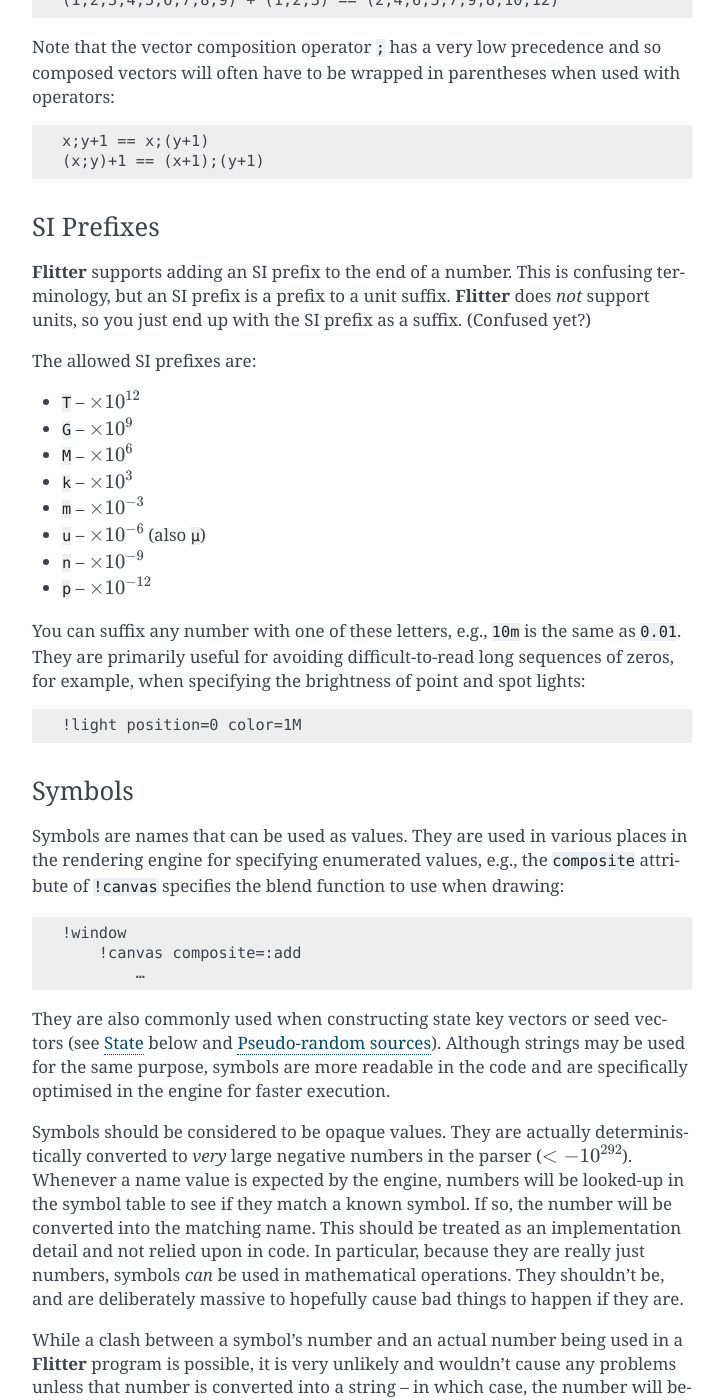
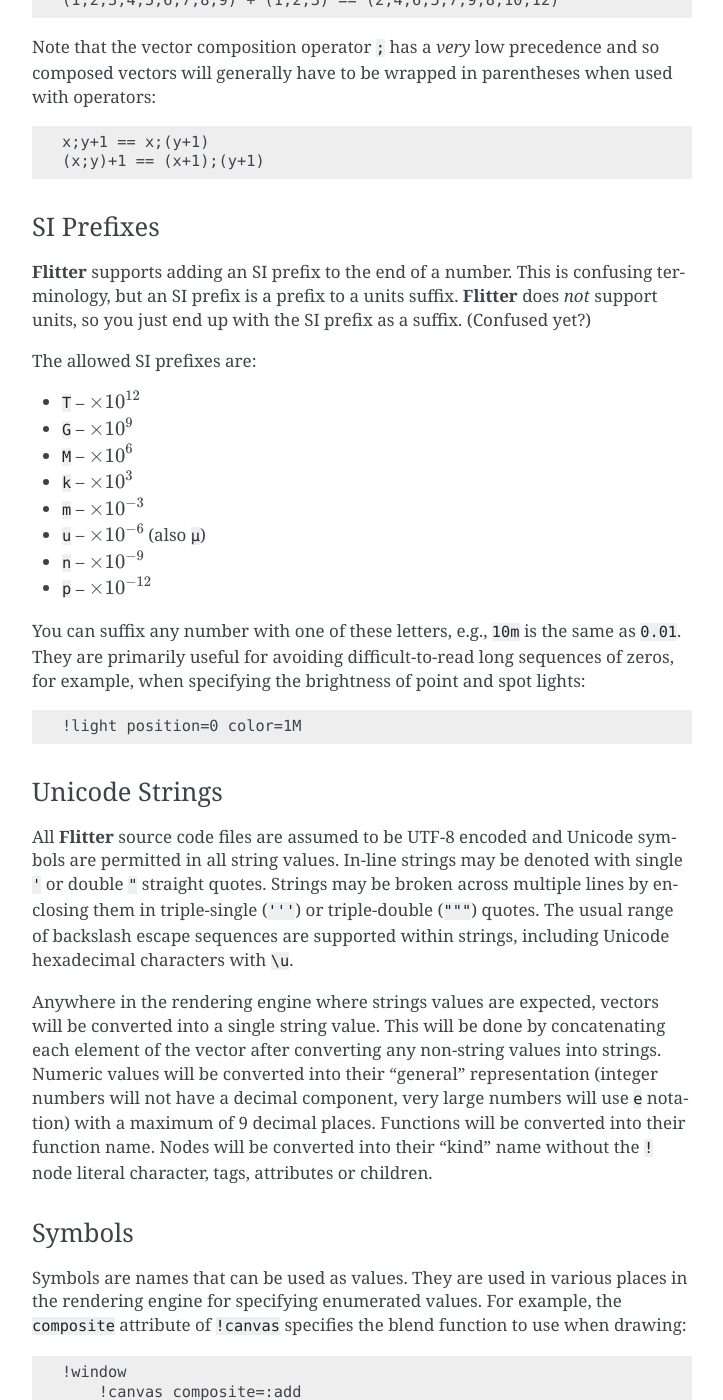
Before and after one commit to jonathanhogg/flitter, a Sphinx documentation site: the page built from docs/language.md, in a window 1280 px wide and 1400 px high, scrolled down 2474 px. Shown: the whole window, without its empty margins (388-1111 px from the left). Built offline with Sphinx 7.4.7, drawn with Linux system fonts in a browser that asks for light colours; some of the changed text lies outside the part shown.

Commit message:
More docs tweaks, plus change to vector string conversion

````diff
--- a/docs/language.md
+++ b/docs/language.md
@@ -10,10 +10,10 @@
 the event of an error. In particular, all maths expressions involving a `null`
 will evaluate to `null`.
 
-A-la Python, indentation represents block structuring. `let` statements name
-constant values, everything else is largely about creating nodes to append to
-the implicit *root* node of the tree. There are *no variables* – the language
-is pure-functional.
+A-la Python (or Haskell), indentation represents block structuring. `let`
+statements name constant values, everything else is largely about creating nodes
+to append to the implicit *root* node of the tree. There are *no variables* –
+the language is pure-functional.
 
 The simplest program would be something like:
 
@@ -93,7 +93,7 @@
 vectors of numbers, particularly short vectors. There are no dedicated integer
 values in **Flitter** and so one should be careful of relying on integer numbers
 outside of the safe integer range of a double-precision floating point
-(-2^53..2^53).
+($-2^{53}$ .. $2^{53}$).
 
 Mathematical operators operate only on pure number vectors. Using them on
 anything else will return the empty vector (`null`). Unicode strings can be
@@ -111,8 +111,8 @@
 (1;2;3;4;5;6;7;8;9) + (1;2;3) == (2;4;6;5;7;9;8;10;12)
 ```
 
-Note that the vector composition operator `;` has a very low precedence and so
-composed vectors will often have to be wrapped in parentheses when used with
+Note that the vector composition operator `;` has a *very* low precedence and so
+composed vectors will generally have to be wrapped in parentheses when used with
 operators:
 
 ```flitter
@@ -123,7 +123,7 @@
 ### SI Prefixes
 
 **Flitter** supports adding an SI prefix to the end of a number. This is
-confusing terminology, but an SI prefix is a prefix to a unit suffix.
+confusing terminology, but an SI prefix is a prefix to a units suffix.
 **Flitter** does *not* support units, so you just end up with the SI prefix
 as a suffix. (Confused yet?)
 
@@ -146,11 +146,30 @@
 !light position=0 color=1M
 ```
 
+### Unicode Strings
+
+All **Flitter** source code files are assumed to be UTF-8 encoded and Unicode
+symbols are permitted in all string values. In-line strings may be denoted with
+single `'` or double `"` straight quotes. Strings may be broken across multiple
+lines by enclosing them in triple-single (`'''`) or triple-double (`"""`)
+quotes. The usual range of backslash escape sequences are supported within
+strings, including Unicode hexadecimal characters with `\u`.
+
+Anywhere in the rendering engine where strings values are expected, vectors will
+be converted into a single string value. This will be done by concatenating each
+element of the vector after converting any non-string values into strings.
+Numeric values will be converted into their "general" representation (integer
+numbers will not have a decimal component, very large numbers will use `e`
+notation) with a maximum of 9 decimal places. Functions will be converted into
+their function name. Nodes will be converted into their "kind" name without
+the `!` node literal character, tags, attributes or children.
+
 ### Symbols
 
 Symbols are names that can be used as values. They are used in various places
-in the rendering engine for specifying enumerated values, e.g., the `composite`
-attribute of `!canvas` specifies the blend function to use when drawing:
+in the rendering engine for specifying enumerated values. For example, the
+`composite` attribute of `!canvas` specifies the blend function to use when
+drawing:
 
 ```flitter
 !window
````
Also changed, not shown: other parts of docs/language.md (+6 -6 lines), 1 other file.
